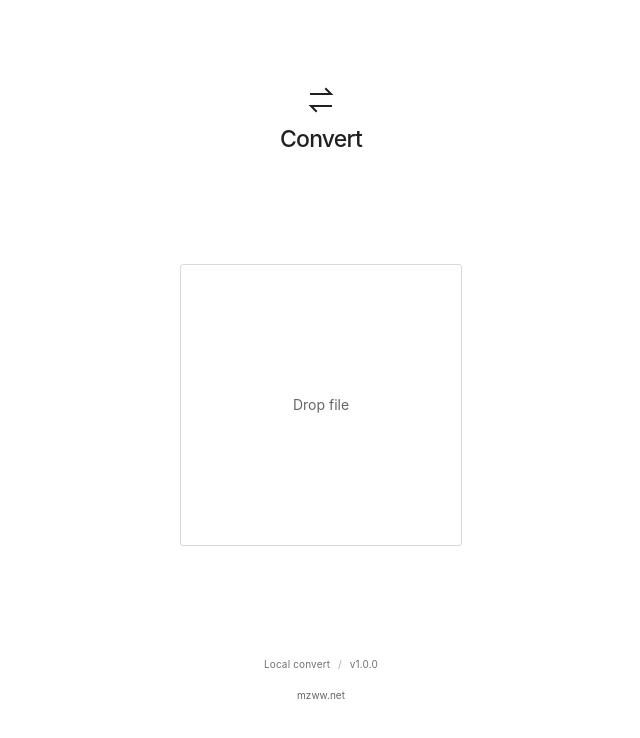
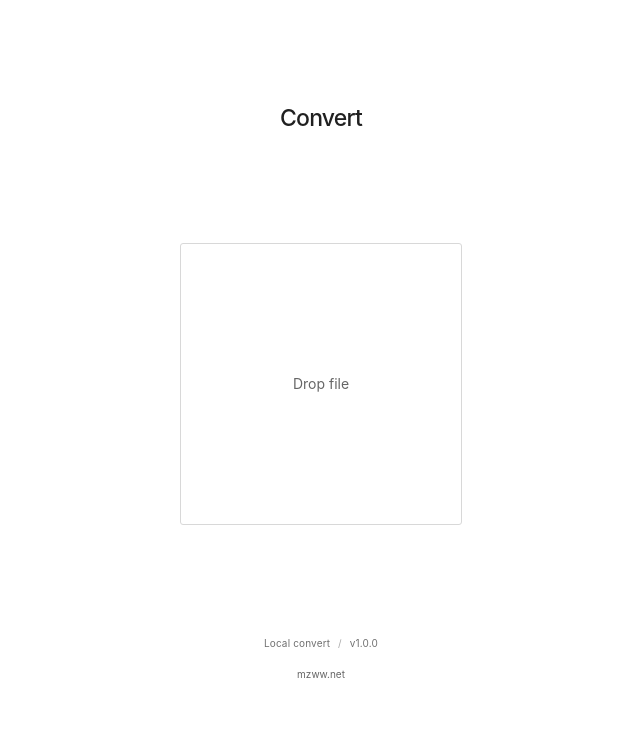
Before and after one commit to mzww-omz/m1convert, a SvelteKit app: page / in a window 1280 px wide. Shown: the top 738 px of the page, without its empty margins (319-959 px from the left). Built offline with nearby package versions, Linux system fonts and the light colour scheme.

Commit message:
style: remove header logo and keep Convert wordmark

```diff
--- a/src/routes/+page.svelte
+++ b/src/routes/+page.svelte
@@ -69,9 +69,6 @@
 
 <main class="app" data-ready={ready}>
 	<header class="brand">
-		<svg class="logo" width="34" height="34" viewBox="0 0 34 34" fill="none" aria-hidden="true">
-			<path d="M7 11h20l-5-5M27 23H7l5 5" stroke="currentColor" stroke-width="2" stroke-linecap="square" stroke-linejoin="miter" />
-		</svg>
 		<h1>Convert</h1>
 	</header>
 
--- a/src/routes/layout.css
+++ b/src/routes/layout.css
@@ -26,7 +26,6 @@ h1, h2, p { margin: 0; }
 h2 { font-size: 15px; font-weight: 500; line-height: 1.5; }
 .app { min-height: 100svh; padding: 48px 20px; display: flex; flex-direction: column; align-items: center; justify-content: center; }
 .brand { display: flex; align-items: center; flex-direction: column; gap: 8px; }
-.logo { display: block; }
 h1 { font-size: 23px; line-height: 1.3; font-weight: 550; letter-spacing: -0.8px; }
 .workspace { display: flex; justify-content: center; align-items: center; width: 100%; min-height: 500px; }
 .file-input { display: none; }
```
